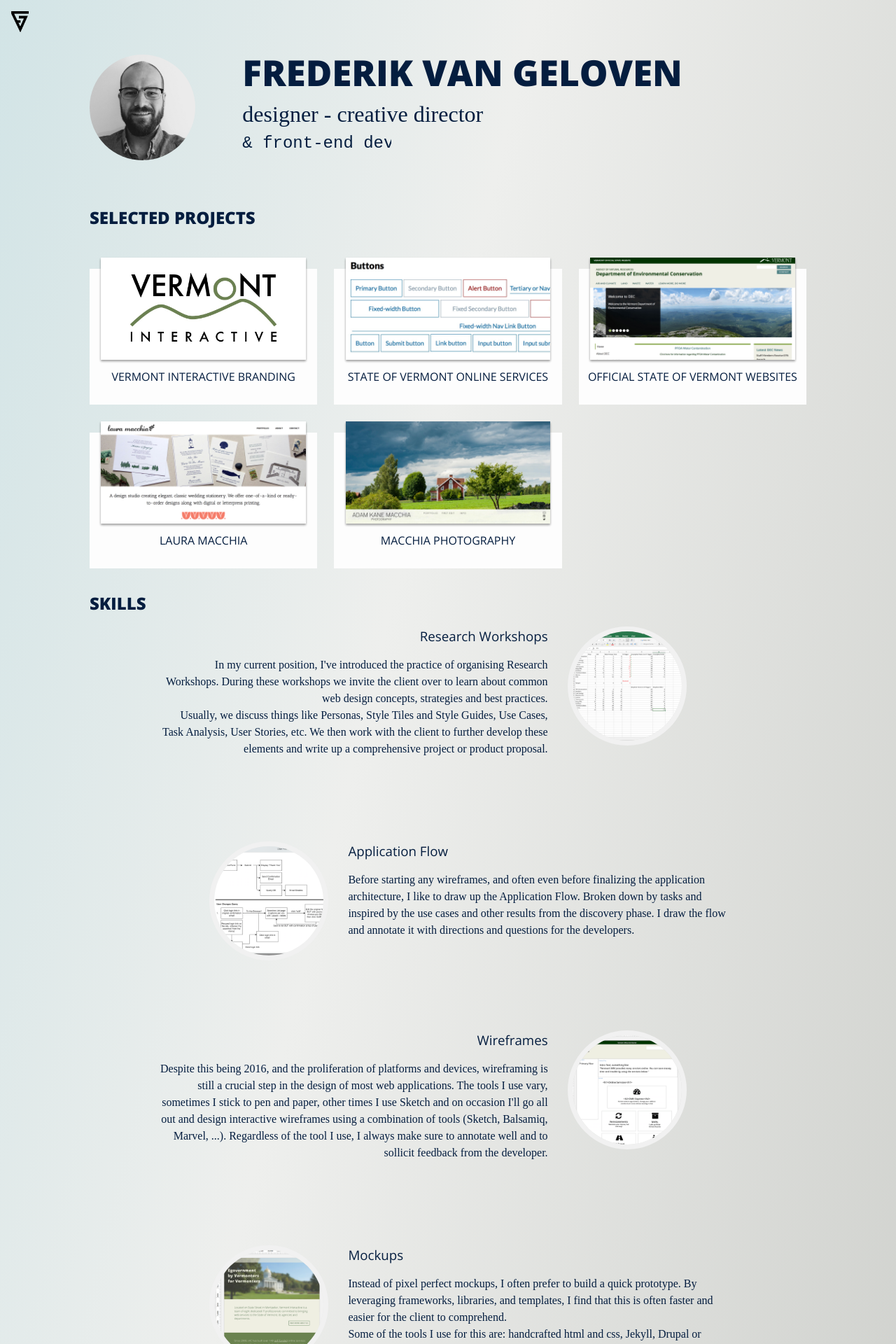
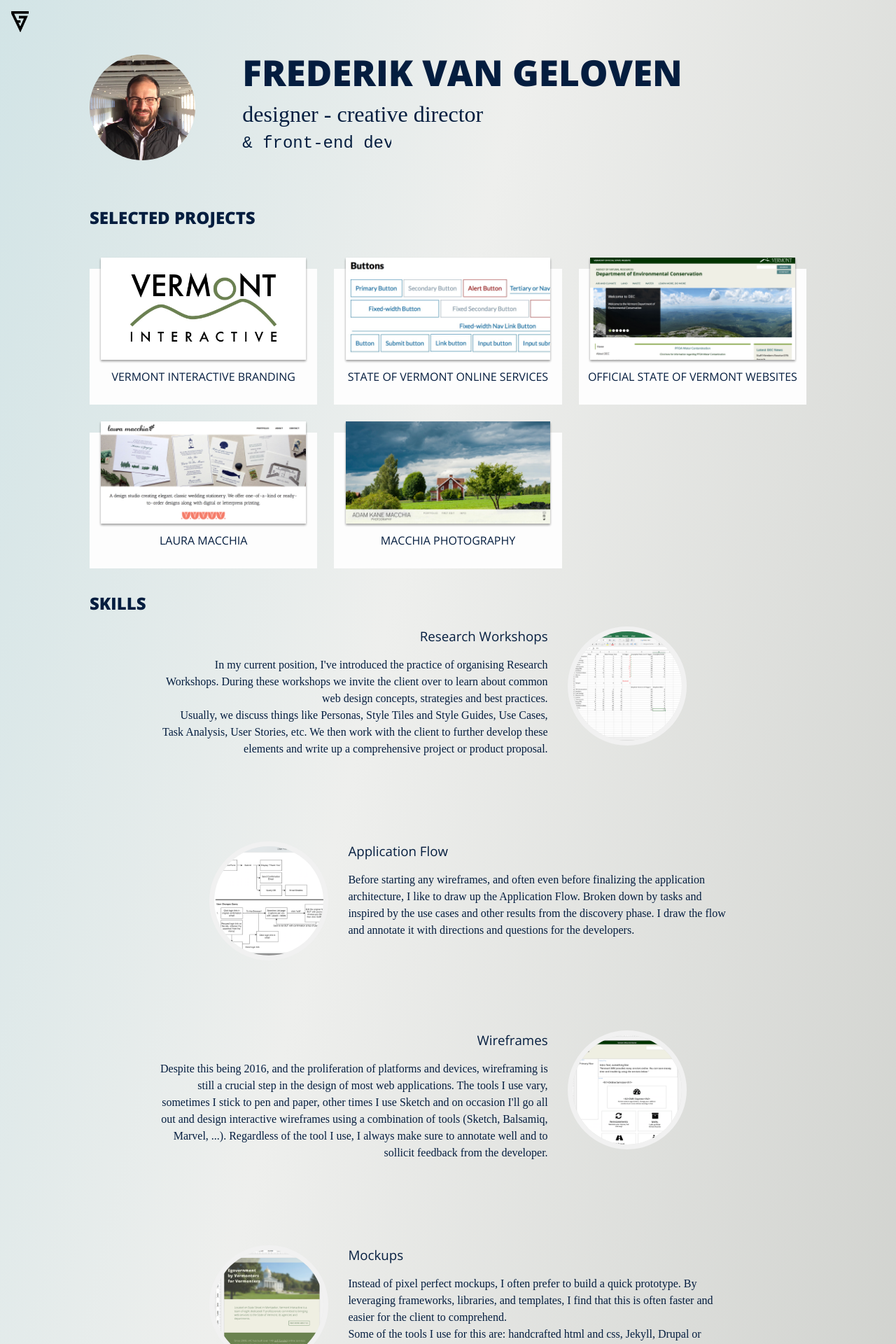
Before and after one commit to fredvg/fredvg.github.io, a Jekyll site: the page built from index.html, in a window 1280 px wide. Shown: the top 1920 px of the page at 70% size. Built offline with Jekyll 4.4.1, drawn with Linux system fonts in a browser that asks for light colours; some web fonts are replaced.

Commit message:
changed profile picture back

```diff
--- a/_includes/intro.html
+++ b/_includes/intro.html
@@ -1,6 +1,6 @@
 <!-- Profile Section -->
 <section id="profile">
-  <img src="images/summer2016_square.jpg" alt="profile picture"/>
+  <img src="images/fall2015_square.jpg" alt="profile picture"/>
   <h2 class="page-title">Frederik Van&nbsp;Geloven</h2>
   <div class="info">
     <p>designer - creative&nbsp;director</p>
```
Also changed, not shown: 1 other file.
